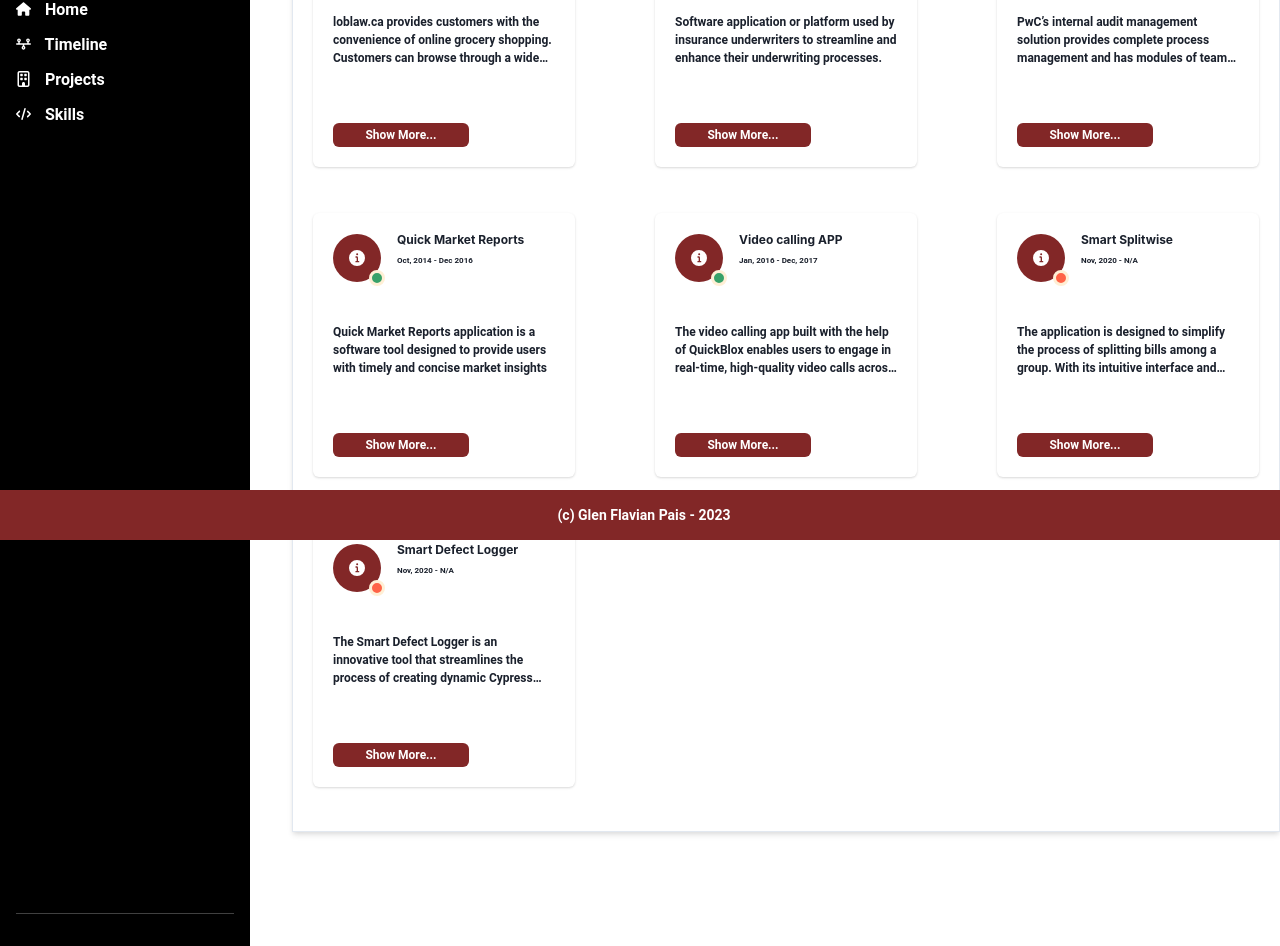
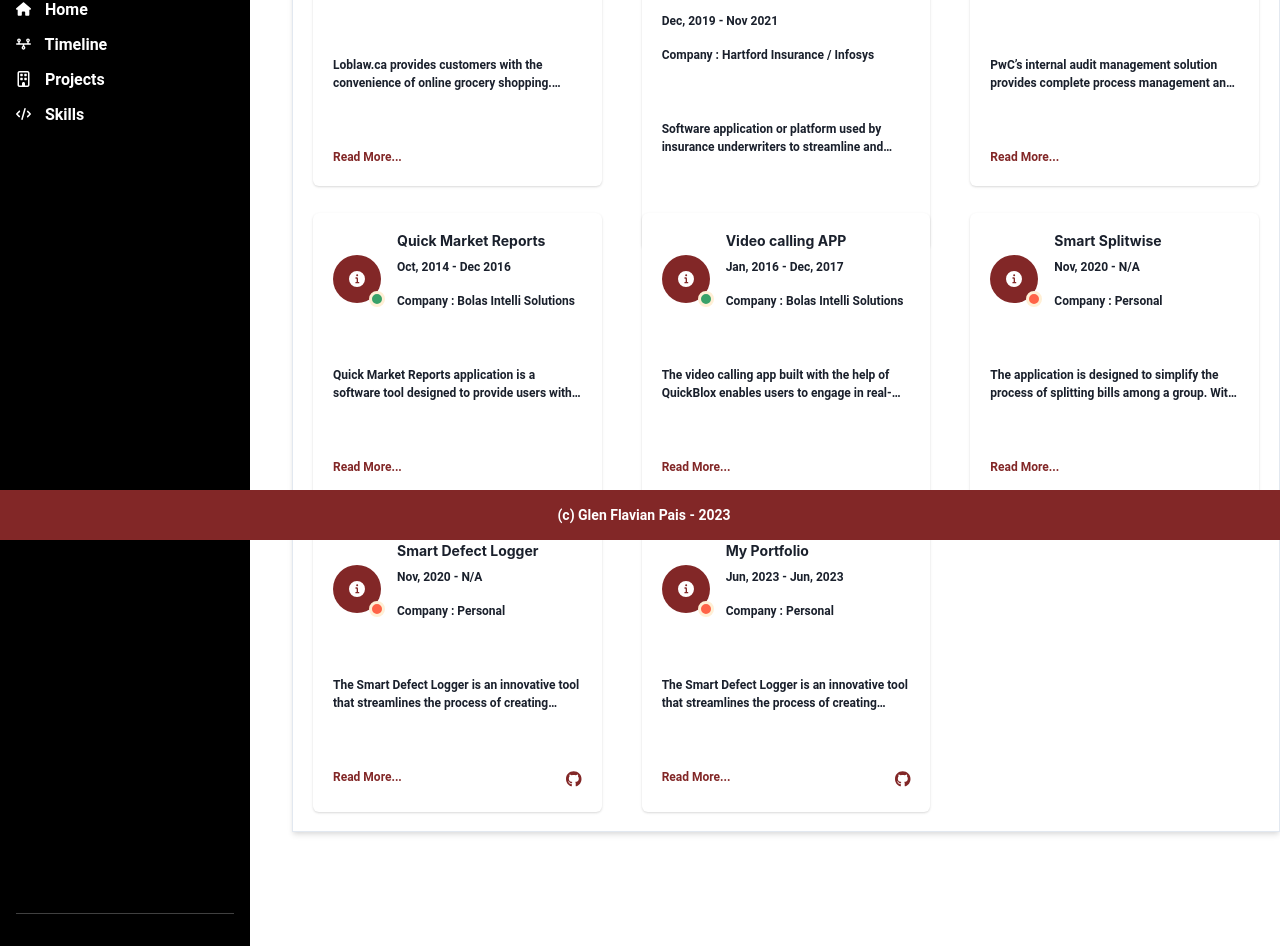
Before and after one commit to flavglen/myportal, a React (Create React App) app: page /projects in a window 1280 px wide. Shown: the part 260-1206 px from the top of the page. Built offline with nearby package versions, Linux system fonts and the light colour scheme.

Commit message:
update projects

```diff
--- a/src/components/common/project-card/ProjectCard.css
+++ b/src/components/common/project-card/ProjectCard.css
@@ -1,7 +1,7 @@
 .clap-3-line {
     display: -webkit-box;
     max-width: 400px;
-    -webkit-line-clamp: 3;
+    -webkit-line-clamp: 2;
     -webkit-box-orient: vertical;
     overflow: hidden;
     text-overflow: ellipsis;
--- a/src/components/common/project-card/ProjectCard.tsx
+++ b/src/components/common/project-card/ProjectCard.tsx
@@ -1,13 +1,15 @@
 import React from 'react';
 import { Avatar, AvatarBadge} from "@chakra-ui/avatar";
 import { Card, CardBody, CardFooter, CardHeader } from "@chakra-ui/card";
-import { Box, Flex, Heading, Text } from "@chakra-ui/layout";
+import { Box, Flex, Heading, Link, Text } from "@chakra-ui/layout";
 import { InfoIcon } from '@chakra-ui/icons'
+import { Button } from '@chakra-ui/react';
+import { FontAwesomeIcon } from '@fortawesome/react-fontawesome';
+import { faGithub } from '@fortawesome/free-brands-svg-icons'
 import './ProjectCard.css';
-import { Button } from '@chakra-ui/react';
 
 export const ProjectCard: React.FC<{data: any, setLoadMoreData: Function}> = (props) => {
-    const { name, start, end, description, personal } = props.data;
+    const { name, start, end, description, personal, git, company } = props.data;
     const { setLoadMoreData } = props;
     return (
         <Card maxW='md'>
@@ -18,8 +20,9 @@ export const ProjectCard: React.FC<{data: any, setLoadMoreData: Function}> = (pr
                        <AvatarBadge borderColor='papayawhip' bg={!personal ? 'green.500' : 'tomato'} boxSize='1rem' />
                       </Avatar>
                         <Box>
-                            <Heading fontSize="xs">{name}</Heading>
-                            <Text fontSize="xxs">{start} - {end} </Text>
+                            <Heading fontSize="sm">{name}</Heading>
+                            <Text fontSize="xs">{start} - {end} </Text>
+                            <Text fontSize="xs">Company : {company} </Text>
                         </Box>
                     </Flex>
                 </Flex>
@@ -31,7 +34,7 @@ export const ProjectCard: React.FC<{data: any, setLoadMoreData: Function}> = (pr
             </CardBody>
 
             <CardFooter
-                justify='space-between'
+                justifyContent={'space-between'}
                 flexWrap='wrap'
                 sx={{
                     '& > button': {
@@ -39,9 +42,15 @@ export const ProjectCard: React.FC<{data: any, setLoadMoreData: Function}> = (pr
                     },
                 }}
             >
-                  <Button bg='red.800' color={'white'} size='xs' onClick={() => setLoadMoreData(props.data) }>
-                     Show More...
-                  </Button>
+                  <Link bg='red.800' background={'none'} fontSize="12px" color={'#822727'}  onClick={() => setLoadMoreData(props.data) }>
+                     Read More...
+                  </Link>
+
+                  { git &&
+                    <Link bg='red.800' href={git} target={'_blank'} background={'none'}>
+                        <FontAwesomeIcon color='#822727' icon={faGithub} size="1x" title='Camera' />
+                    </Link>
+                 }
             </CardFooter>
         </Card>
     )
--- a/src/components/projects/Projects.data.ts
+++ b/src/components/projects/Projects.data.ts
@@ -5,14 +5,15 @@ export const projectData = [
         end: 'Current',
         company: 'Loblaws Digital',
         personal: false,
-        skills: ['React', 'css', 'html', 'redux', 'nodejs', 'graphQL', 'GCP', 'Angular', 'Cypress', 'jest', 'RXjs', 'Firebase', 'Typescript'],
-        description: ' loblaw.ca provides customers with the convenience of online grocery shopping. Customers can browse through a wide range of products, add them to their virtual shopping cart, and have them delivered to their doorstep or ready for pickup at a nearby store.'
+        skills: ['React', 'css', 'html', 'redux', 'nodejs', 'graphQL', 'Google Cloud', 'Angular', 'Cypress', 'Jest', 'RXjs', 'Firebase', 'Typescript', 'AWS', 'NextJs', 'Snowplow', 'PingDoM'],
+        description: 'Loblaw.ca provides customers with the convenience of online grocery shopping. Customers can browse through a wide range of products, add them to their virtual shopping cart, and have them delivered to their doorstep or ready for pickup at a nearby store.',
+        link: 'https://loblaws.ca'
     },
     {
         name: 'Underwriter tool',
         start: 'Dec, 2019',
         end: 'Nov 2021',
-        company: 'Hartford Insurance / Infoys',
+        company: 'Hartford Insurance / Infosys',
         personal: false,
         skills: ['Angular', 'Rxjs', 'express js', 'Mongodb', 'Firebase', 'CSS', 'HTML', 'Cypress' , 'Jest / Jasmine', 'Typescript', 'AWS'],
         description: 'Software application or platform used by insurance underwriters to streamline and enhance their underwriting processes.'
@@ -50,8 +51,9 @@ export const projectData = [
         end: 'N/A',
         company: 'Personal',
         personal: true,
-        skills: ['React', 'Angular', 'HTML', 'CSS', 'Typescript', 'HTML', 'CSS'],
-        description: 'The application is designed to simplify the process of splitting bills among a group. With its intuitive interface and advanced scanning capabilities, users can effortlessly scan their bills using their device\'s camera'
+        skills: ['React', 'Angular', 'HTML', 'CSS', 'Typescript', 'HTML', 'CSS', 'Jest'],
+        description: 'The application is designed to simplify the process of splitting bills among a group. With its intuitive interface and advanced scanning capabilities, users can effortlessly scan their bills using their device\'s camera',
+        git:''
     },
     {
         name: 'Smart Defect Logger',
@@ -60,6 +62,18 @@ export const projectData = [
         company: 'Personal',
         personal: true,
         skills: ['React', 'Angular', 'Cypress', 'Typescript', 'HTML', 'CSS'],
-        description: 'The Smart Defect Logger is an innovative tool that streamlines the process of creating dynamic Cypress test cases by parsing JSON files. By leveraging the power of JSON parsing, the tool extracts relevant information from the JSON data, such as test case descriptions, input data, expected results, and assertions. It intelligently generates Cypress test scripts based on the parsed JSON, eliminating the need for manual test case creation and reducing human error'
+        description: 'The Smart Defect Logger is an innovative tool that streamlines the process of creating dynamic Cypress test cases by parsing JSON files. By leveraging the power of JSON parsing, the tool extracts relevant information from the JSON data, such as test case descriptions, input data, expected results, and assertions. It intelligently generates Cypress test scripts based on the parsed JSON, eliminating the need for manual test case creation and reducing human error',
+        git:'https://github.com/flavglen/smart-defect-logger'
+    },
+    {
+        name: 'My Portfolio',
+        start: 'Jun, 2023',
+        end: 'Jun, 2023',
+        company: 'Personal',
+        personal: true,
+        skills: ['React', 'Chakra UI', 'Firebase', 'Jest', 'HTML', 'CSS'],
+        description: 'The Smart Defect Logger is an innovative tool that streamlines the process of creating dynamic Cypress test cases by parsing JSON files. By leveraging the power of JSON parsing, the tool extracts relevant information from the JSON data, such as test case descriptions, input data, expected results, and assertions. It intelligently generates Cypress test scripts based on the parsed JSON, eliminating the need for manual test case creation and reducing human error',
+        git:'https://github.com/flavglen/myportal',
+        link: 'https://flavglen.githib.io'
     }
 ]
--- a/src/components/projects/Projects.tsx
+++ b/src/components/projects/Projects.tsx
@@ -43,7 +43,7 @@ const Projects: React.FC = () => {
                         md: "repeat(3, 1fr)"
                     }}
                     rowGap={0}
-                    columnGap={20}
+                    columnGap={10}
                     my={2}>
                     {
                         projectGrid.map((data, index) => {
```
